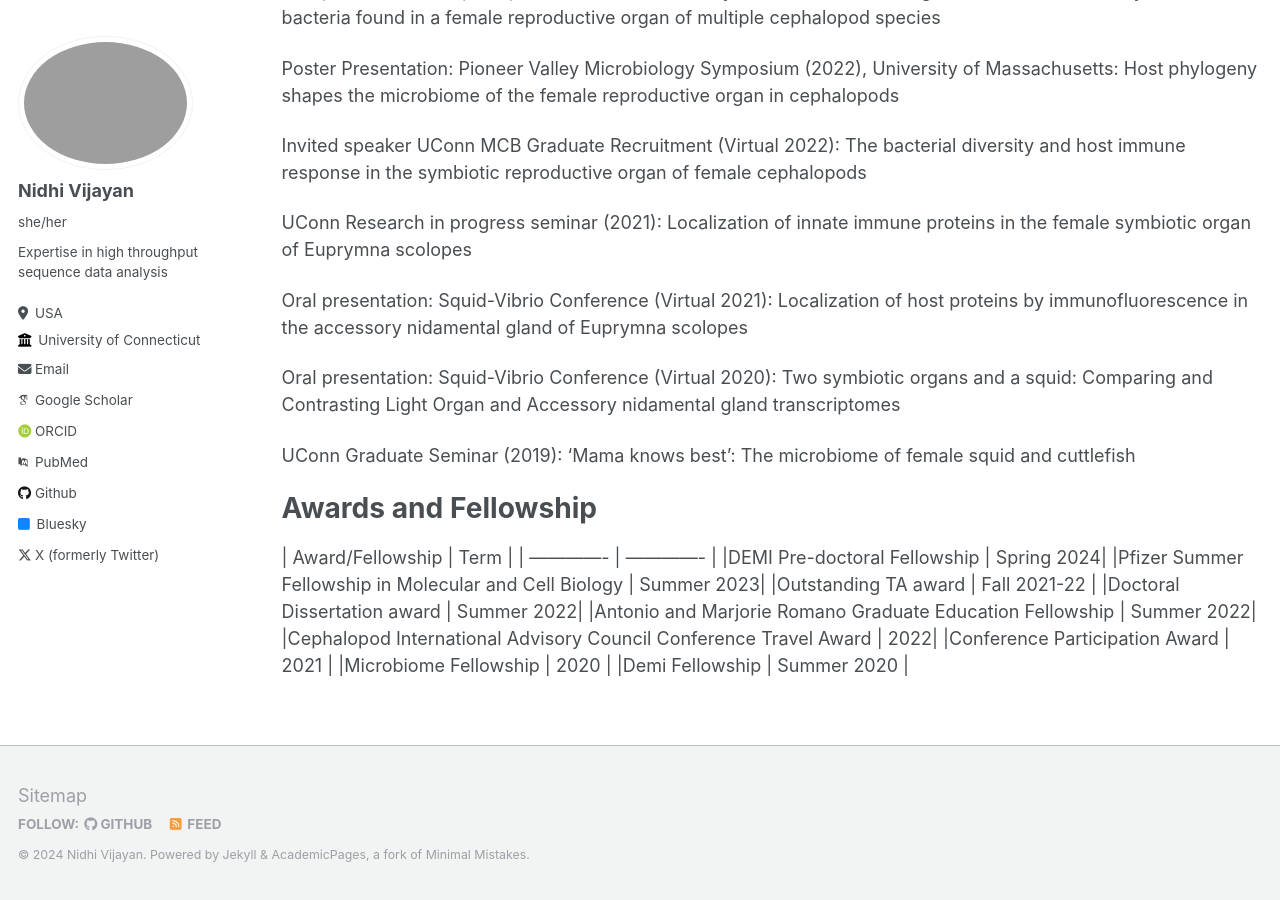
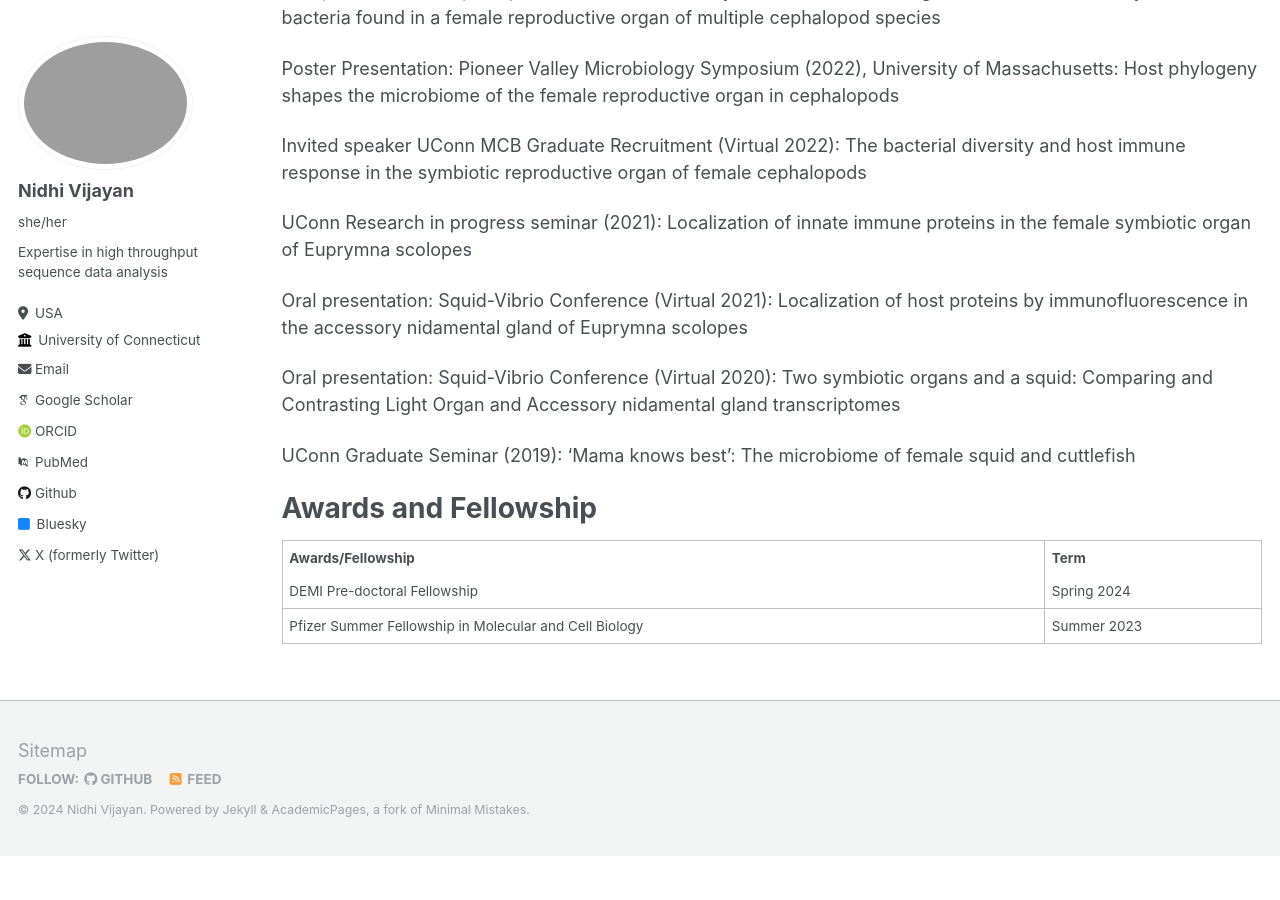
Before and after one commit to nidhivijayan/nidhivijayan.github.io, a Jekyll site: the page built from _pages/cv.md, in a window 1280 px wide and 900 px high, scrolled down 3111 px. Built offline with Jekyll 4.4.1, drawn with Linux system fonts in a browser that asks for light colours; some web fonts are replaced; after the commit the page ends 3967 px from its top, so only the background shows below that.

Commit message:
Update cv.md

```diff
--- a/_pages/cv.md
+++ b/_pages/cv.md
@@ -101,14 +101,17 @@ UConn Graduate Seminar (2019): ‘Mama knows best’: The microbiome of female s
 
 Awards and Fellowship
 ======
-| Award/Fellowship  | Term |
-| ------------- | ------------- |
-|DEMI Pre-doctoral Fellowship |          Spring 2024|
-|Pfizer Summer Fellowship in Molecular and Cell Biology |          Summer 2023|
-|Outstanding TA award |          Fall 2021-22 |
-|Doctoral Dissertation award |          Summer 2022|
-|Antonio and Marjorie Romano Graduate Education Fellowship |          Summer 2022|
-|Cephalopod International Advisory Council Conference Travel Award |          2022|
-|Conference Participation Award |          2021 |
-|Microbiome Fellowship |          2020 |
-|Demi Fellowship |         Summer 2020 |
+<table>
+  <tr>
+    <th>Awards/Fellowship </th>
+    <th>Term</th>
+  </tr>
+  <tr>
+    <td>DEMI Pre-doctoral Fellowship</td>
+    <td>Spring 2024</td>
+  </tr>
+  <tr>
+    <td>Pfizer Summer Fellowship in Molecular and Cell Biology</td>
+    <td>Summer 2023</td>
+  </tr>
+</table>
```
